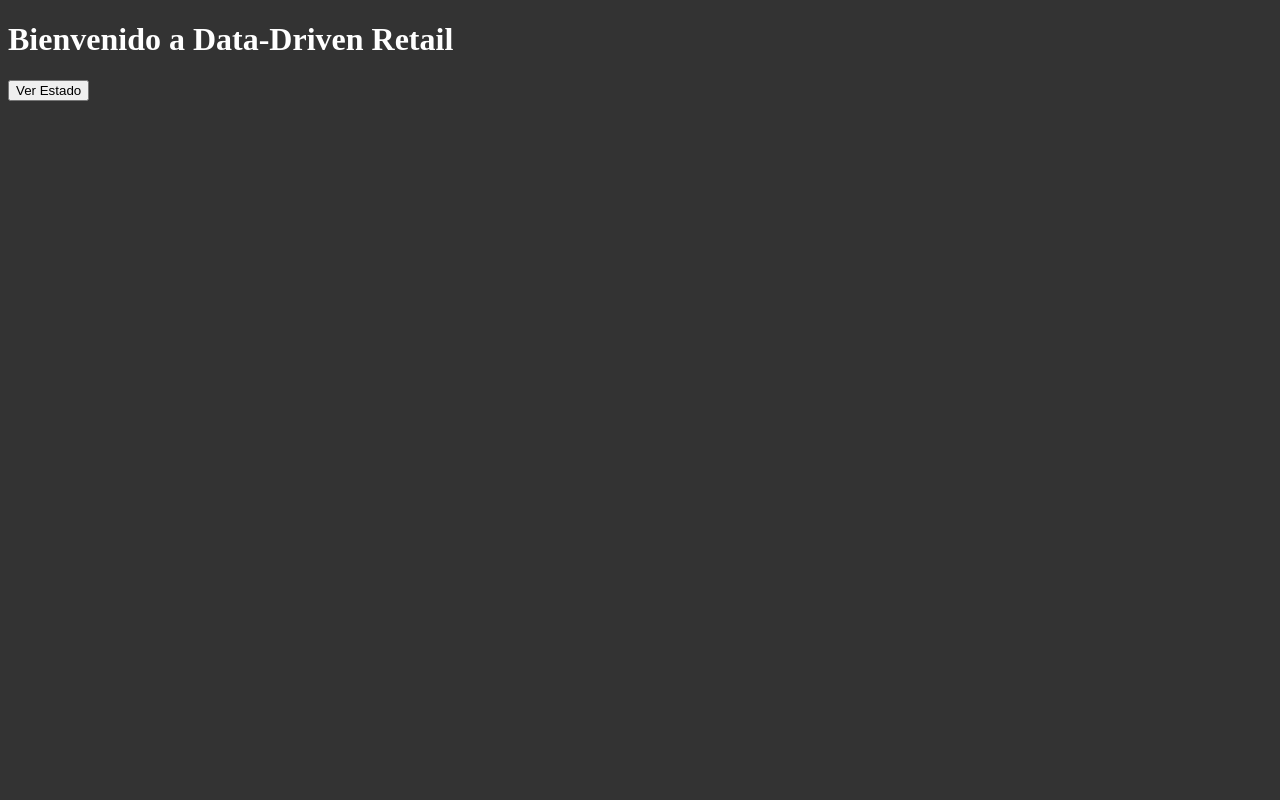
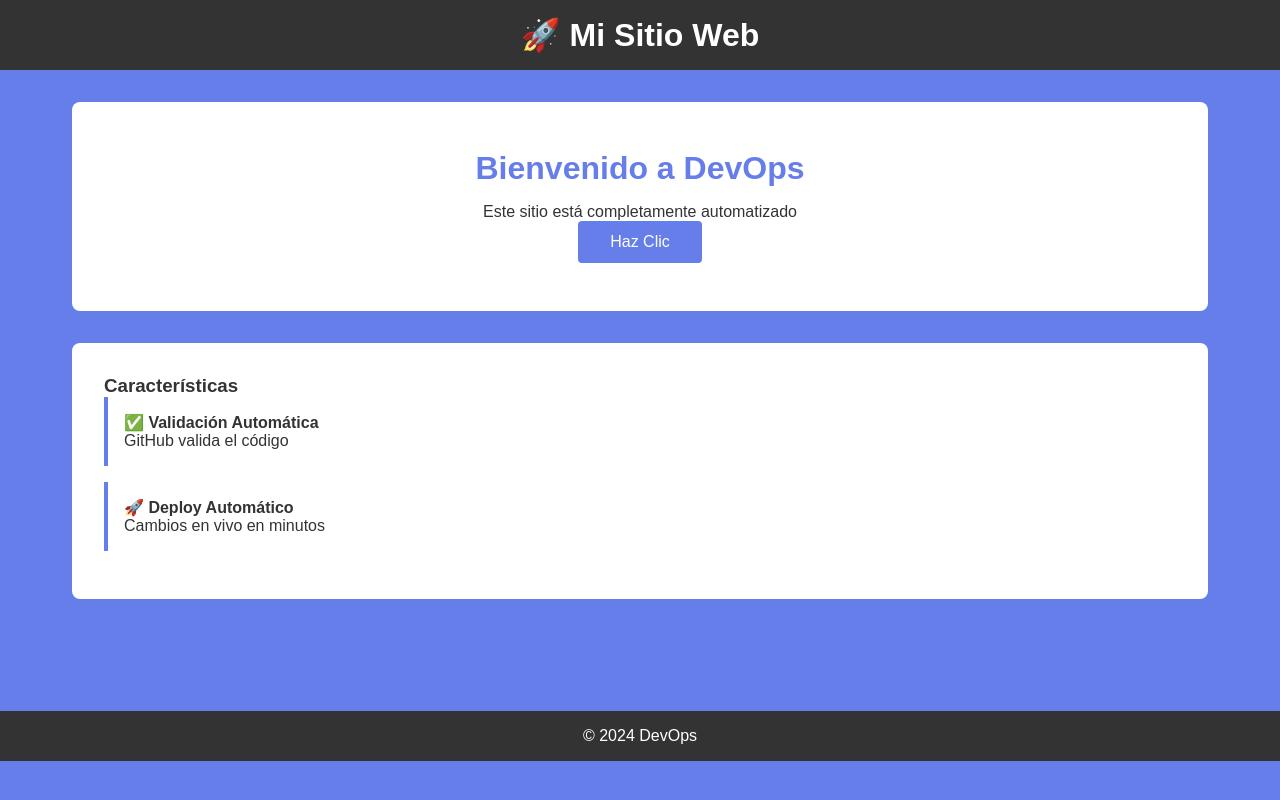
Before and after one commit to jopalomeque/retail-app, a website: page src/index.html in a window 1280 px wide. Drawn offline with Linux system fonts and the light colour scheme; files that its build step writes are made by us from their sources.

Commit message:
feat: preactica 3.2

```diff
--- a/src/css/styles.css
+++ b/src/css/styles.css
@@ -1,4 +1,12 @@
-body {
-    background-color: #333;
-    color: white;
-}
+* { margin: 0; padding: 0; box-sizing: border-box; }
+body { font-family: Arial, sans-serif; background: #667eea; color: #333; min-height: 100vh; }
+header { background: #333; color: white; padding: 1rem; text-align: center; }
+main { max-width: 1200px; margin: 0 auto; padding: 2rem; }
+.hero { background: white; border-radius: 8px; padding: 3rem; text-align: center; margin-bottom: 2rem; }
+.hero h2 { color: #667eea; font-size: 2rem; margin-bottom: 1rem; }
+#btn { background: #667eea; color: white; border: none; padding: 0.75rem 2rem; border-radius: 4px; cursor: pointer; font-size: 1rem; }
+#btn:hover { background: #764ba2; }
+.features { background: white; border-radius: 8px; padding: 2rem; margin-bottom: 2rem; }
+.features article { padding: 1rem; border-left: 4px solid #667eea; margin-bottom: 1rem; }
+footer { background: #333; color: white; text-align: center; padding: 1rem; margin-top: 3rem; }
+@media (max-width: 768px) { .hero h2 { font-size: 1.5rem; } }
--- a/src/index.html
+++ b/src/index.html
@@ -2,12 +2,35 @@
 <html lang="es">
 <head>
     <meta charset="UTF-8">
-    <title>Data-Driven Retail</title>
-    <link rel="stylesheet" href="css/styles.css">
+    <meta name="viewport" content="width=device-width, initial-scale=1.0">
+    <title>Mi Sitio - DevOps</title>
+    <link rel="stylesheet" href="styles.css">
 </head>
 <body>
-    <h1 id="titulo">Bienvenido a Data-Driven Retail</h1>
-    <button id="btn-estado">Ver Estado</button>
-    <script src="js/main.js"></script>
+    <header>
+        <h1>🚀 Mi Sitio Web</h1>
+    </header>
+    <main>
+        <section class="hero">
+            <h2>Bienvenido a DevOps</h2>
+            <p>Este sitio está completamente automatizado</p>
+            <button id="btn">Haz Clic</button>
+        </section>
+        <section class="features">
+            <h3>Características</h3>
+            <article>
+                <h4>✅ Validación Automática</h4>
+                <p>GitHub valida el código</p>
+            </article>
+            <article>
+                <h4>🚀 Deploy Automático</h4>
+                <p>Cambios en vivo en minutos</p>
+            </article>
+        </section>
+    </main>
+    <footer>
+        <p>&copy; 2024 DevOps</p>
+    </footer>
+    <script src="script.js"></script>
 </body>
 </html>
--- /dev/null
+++ b/src/js/script.js
@@ -0,0 +1,4 @@
+document.getElementById('btn').addEventListener('click', () => {
+    alert('✅ ¡El sitio funciona!');
+});
+console.log('🚀 Sitio cargado');
```
Also changed, not shown: package.json (line endings or trailing spaces).
